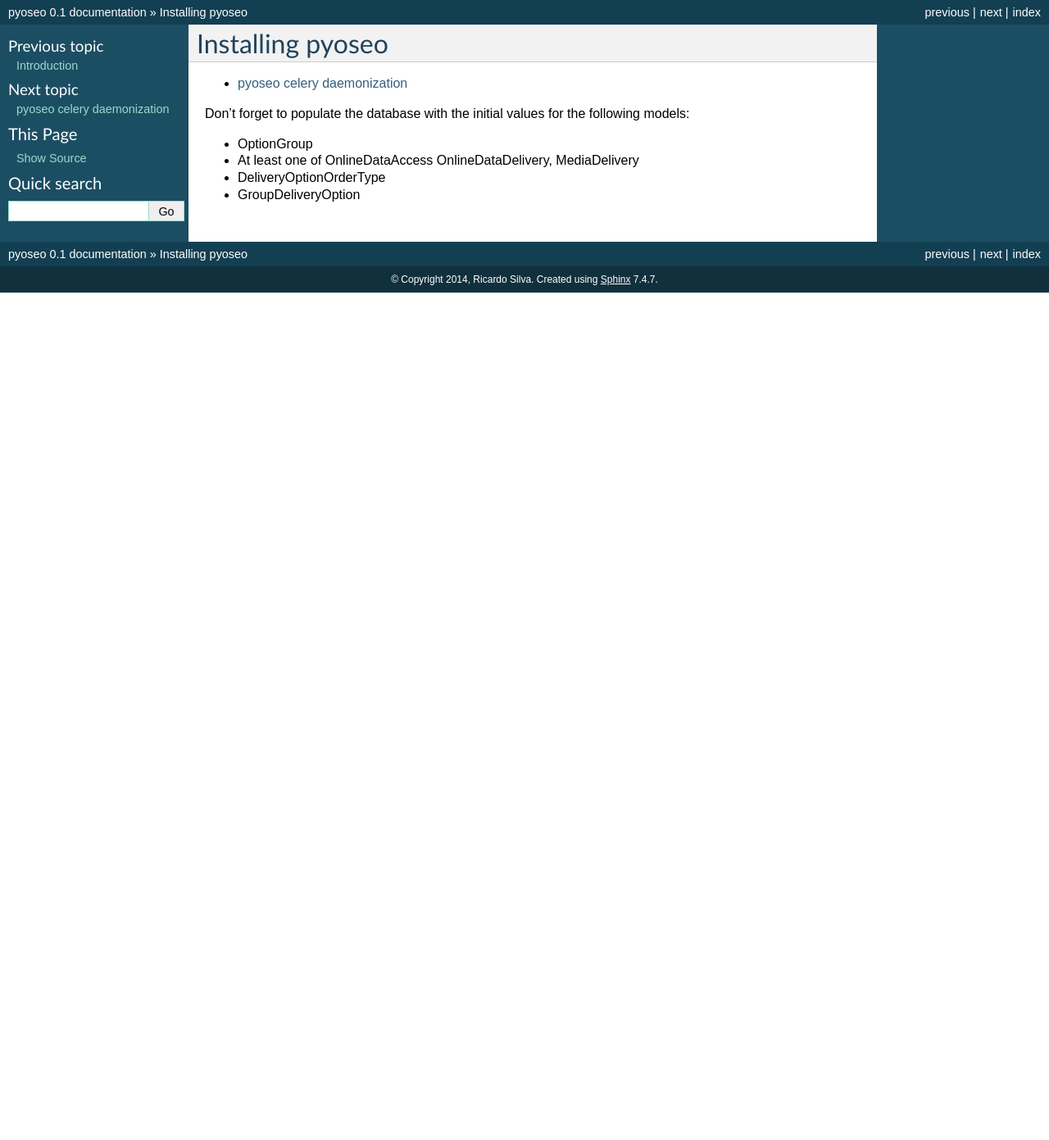
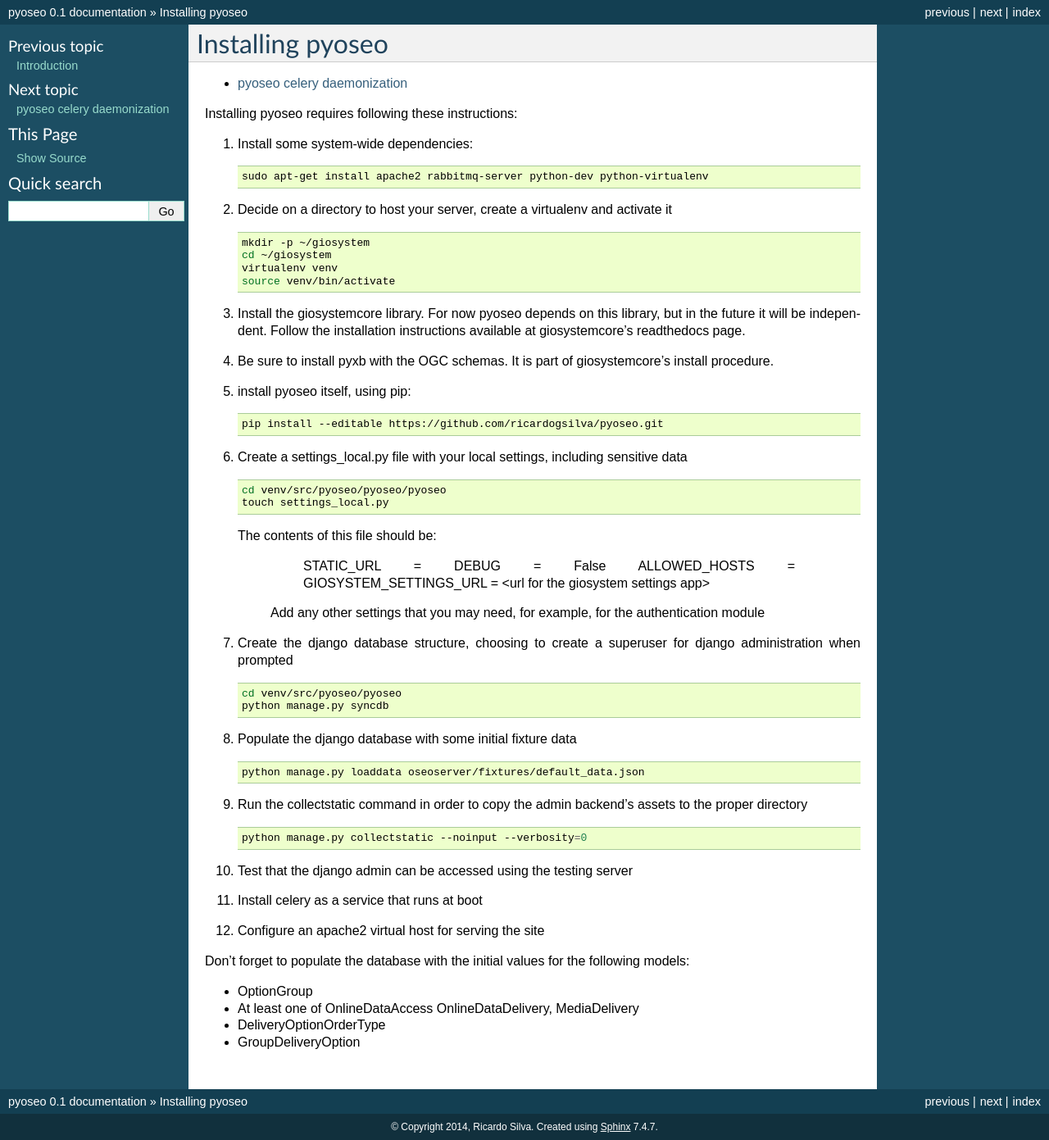
Before and after one commit to pyoseo/pyoseo, a Sphinx documentation site: the page built from docs/installation.rst, in a window 1280 px wide. Shown: the whole page at 82% size. Built offline with Sphinx 7.4.7, drawn with Linux system fonts in a browser that asks for light colours; before the commit the page ends 900 px from its top, so only the background shows below that.

Commit message:
improving documentation

```diff
--- a/docs/conf.py
+++ b/docs/conf.py
@@ -15,8 +15,8 @@
 import sys
 import os
 
-#os.environ.setdefault('DJANGO_SETTINGS_MODULE', 'pyoseo.pyoseo.settings')
-os.environ.setdefault('DJANGO_SETTINGS_MODULE', 'pyoseo.settings')
+sys.path.append(os.path.dirname(__file__))
+os.environ.setdefault('DJANGO_SETTINGS_MODULE', 'settings')
 
 # If extensions (or modules to document with autodoc) are in another directory,
 # add these directories to sys.path here. If the directory is relative to the
--- a/docs/installation.rst
+++ b/docs/installation.rst
@@ -6,6 +6,83 @@
 
    celery
 
+Installing pyoseo requires following these instructions:
+
+1. Install some system-wide dependencies:
+
+   .. code:: bash
+
+      sudo apt-get install apache2 rabbitmq-server python-dev python-virtualenv
+
+#. Decide on a directory to host your server, create a virtualenv and activate
+   it
+
+   .. code:: bash
+
+      mkdir -p ~/giosystem
+      cd ~/giosystem
+      virtualenv venv
+      source venv/bin/activate
+
+#. Install the giosystemcore library. For now pyoseo depends on this library,
+   but in the future it will be independent. Follow the installation
+   instructions available at giosystemcore's readthedocs page.
+
+#. Be sure to install pyxb with the OGC schemas. It is part of giosystemcore's
+   install procedure.
+
+#. install pyoseo itself, using pip:
+
+   .. code:: bash
+
+      pip install --editable https://github.com/ricardogsilva/pyoseo.git
+
+#. Create a settings_local.py file with your local settings, including
+   sensitive data
+
+   .. code:: bash
+
+      cd venv/src/pyoseo/pyoseo/pyoseo
+      touch settings_local.py
+
+   The contents of this file should be:
+
+       STATIC_URL =
+       DEBUG = False
+       ALLOWED_HOSTS =
+       GIOSYSTEM_SETTINGS_URL = <url for the giosystem settings app>
+
+    Add any other settings that you may need, for example, for the
+    authentication module
+
+#. Create the django database structure, choosing to create a superuser for
+   django administration when prompted
+
+   .. code:: bash
+
+      cd venv/src/pyoseo/pyoseo
+      python manage.py syncdb
+
+#. Populate the django database with some initial fixture data
+
+   .. code:: bash
+
+      python manage.py loaddata oseoserver/fixtures/default_data.json
+
+#. Run the collectstatic command in order to copy the admin backend's assets to
+   the proper directory
+
+   .. code:: bash
+
+      python manage.py collectstatic --noinput --verbosity=0
+
+#. Test that the django admin can be accessed using the testing server
+
+#. Install celery as a service that runs at boot
+
+#. Configure an apache2 virtual host for serving the site
+
+
 Don't forget to populate the database with the initial values for the following
 models:
 
```
Also changed, not shown: docs/celery.rst (+16 -12 lines).
